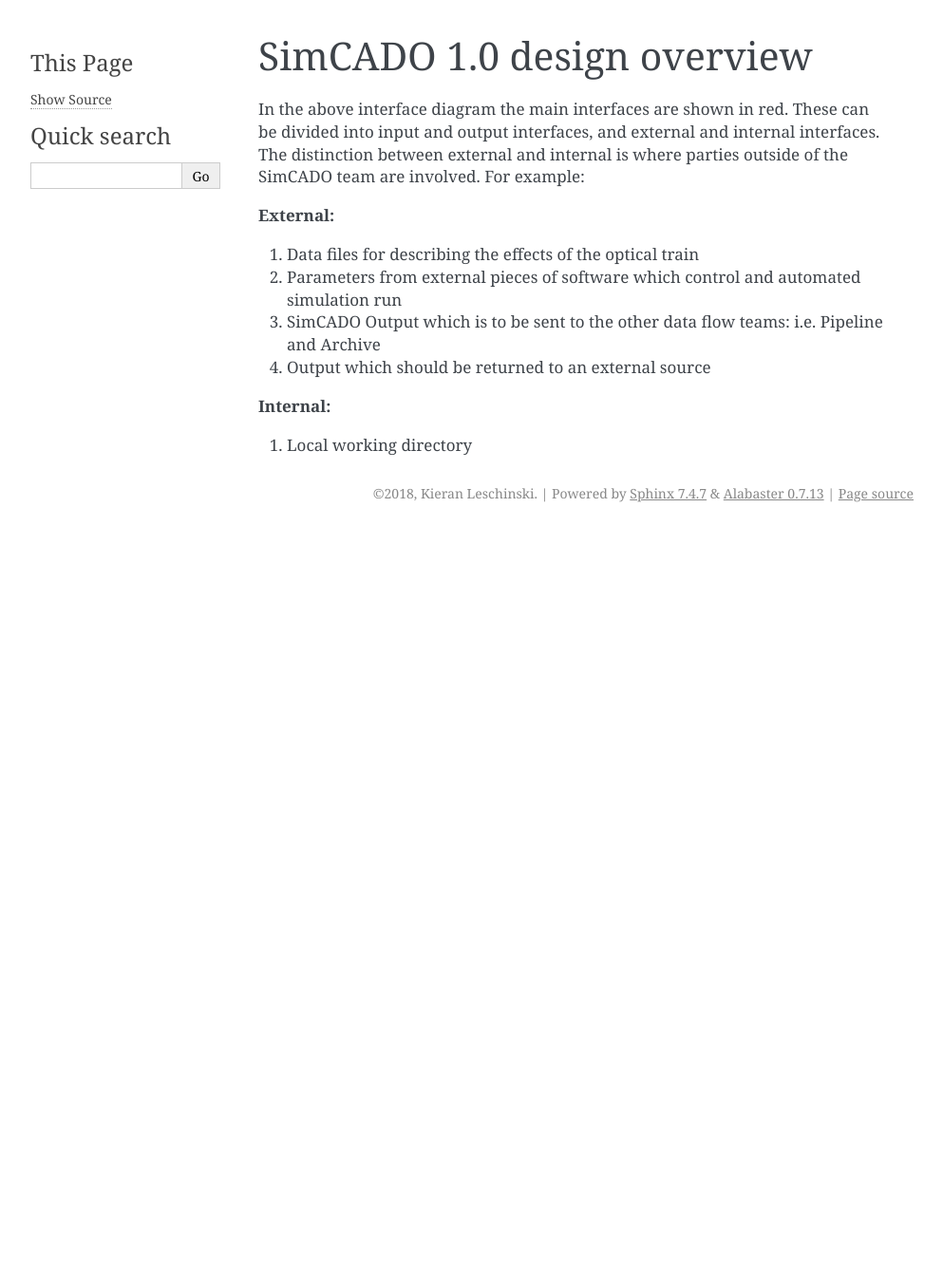
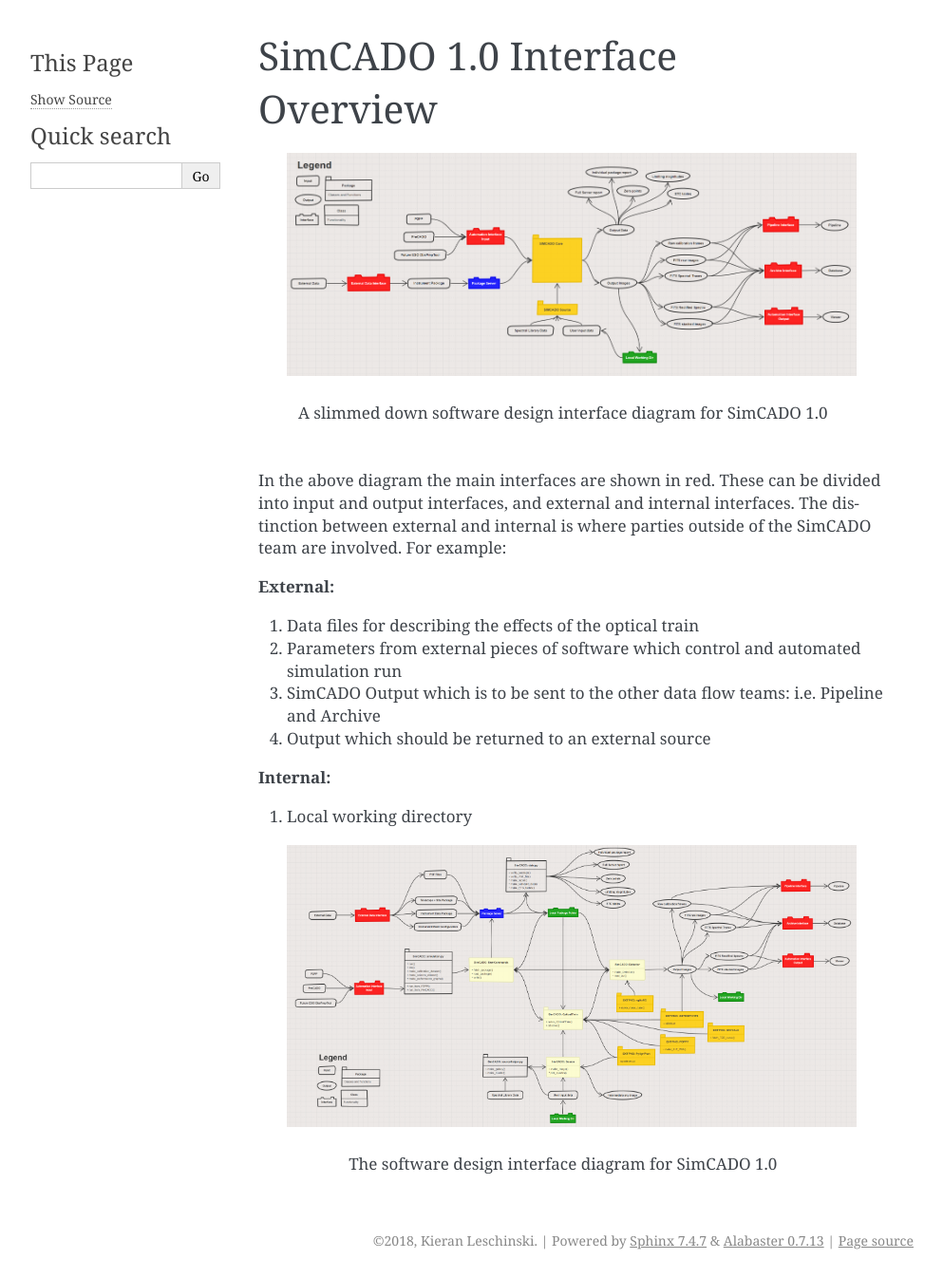
Before and after one commit to AstarVienna/ScopeSim, a Sphinx documentation site: the page built from docs/source/design/Design_Overview.rst, in a window 1280 px wide. Shown: the whole page at 95% size, without its empty margins (148-1141 px from the left). Built offline with Sphinx 7.4.7, drawn with Linux system fonts in a browser that asks for light colours; pages that are not in the unit, such as notebooks, are missing from menus; before the commit the page ends 900 px from its top, so only the background shows below that.

Commit message:
renamed Design interface overview

```diff
--- a/docs/source/design/Design_Overview.rst
+++ b/docs/source/design/Design_Overview.rst
@@ -1,12 +1,12 @@
-SimCADO 1.0 design overview
-===========================
+SimCADO 1.0 Interface Overview
+==============================
 
-.. figure::Design_Interface_Overview.PNG
+.. figure:: Design_Interface_Overview.PNG
     :width: 600
 
-    The software design interface diagram for SimCADO 1.0
+    A slimmed down software design interface diagram for SimCADO 1.0
 
-In the above interface diagram the main interfaces are shown in red. These can
+In the above diagram the main interfaces are shown in red. These can
 be divided into input and output interfaces, and external and internal
 interfaces. The distinction between external and internal is where parties
 outside of the SimCADO team are involved. For example:
@@ -25,7 +25,7 @@
 #. Local working directory
 
 
-.. figure::Design_Interface_Diagram.PNG
+.. figure:: Design_Interface_Diagram.PNG
     :width: 600
 
     The software design interface diagram for SimCADO 1.0
```
